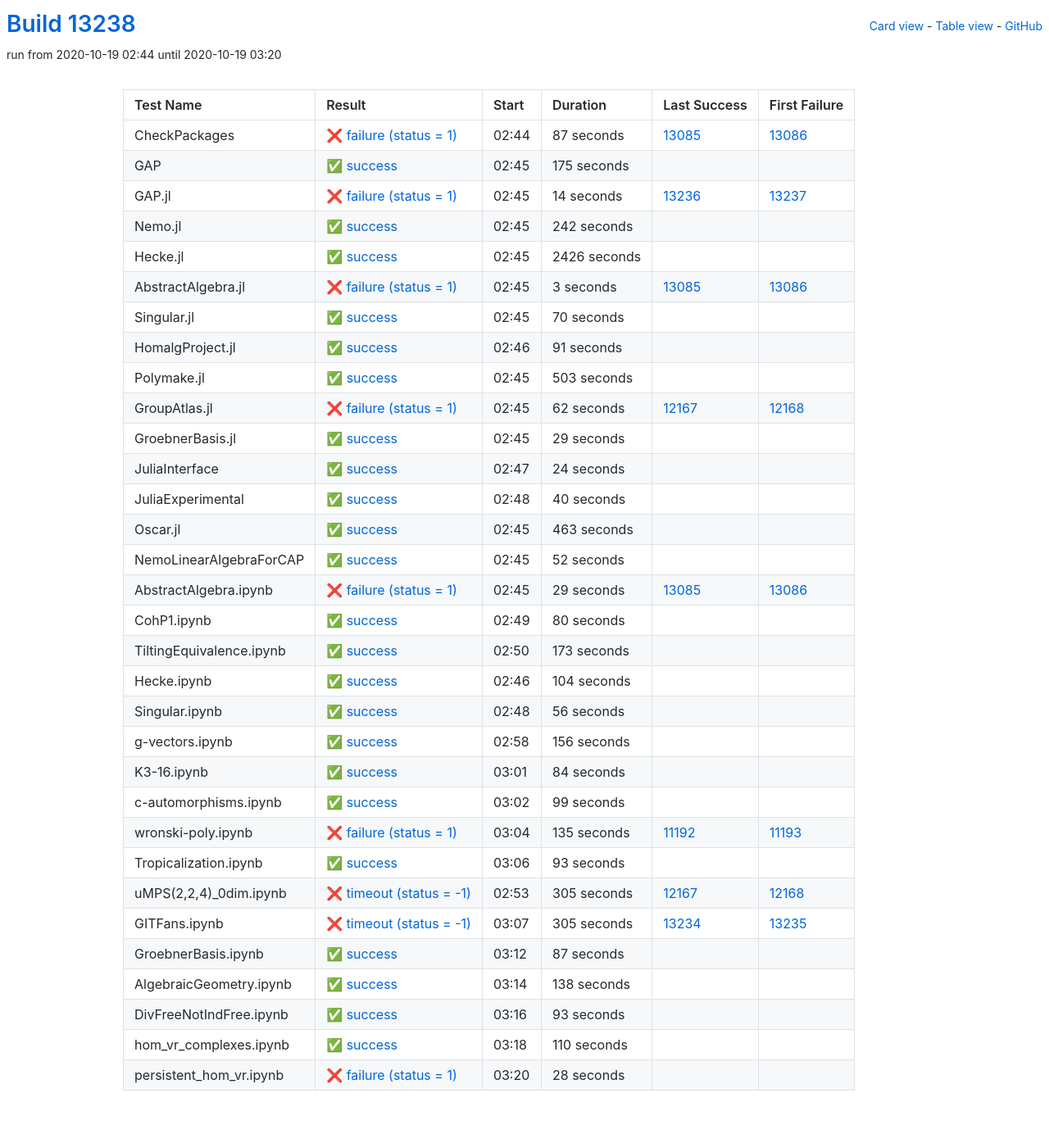
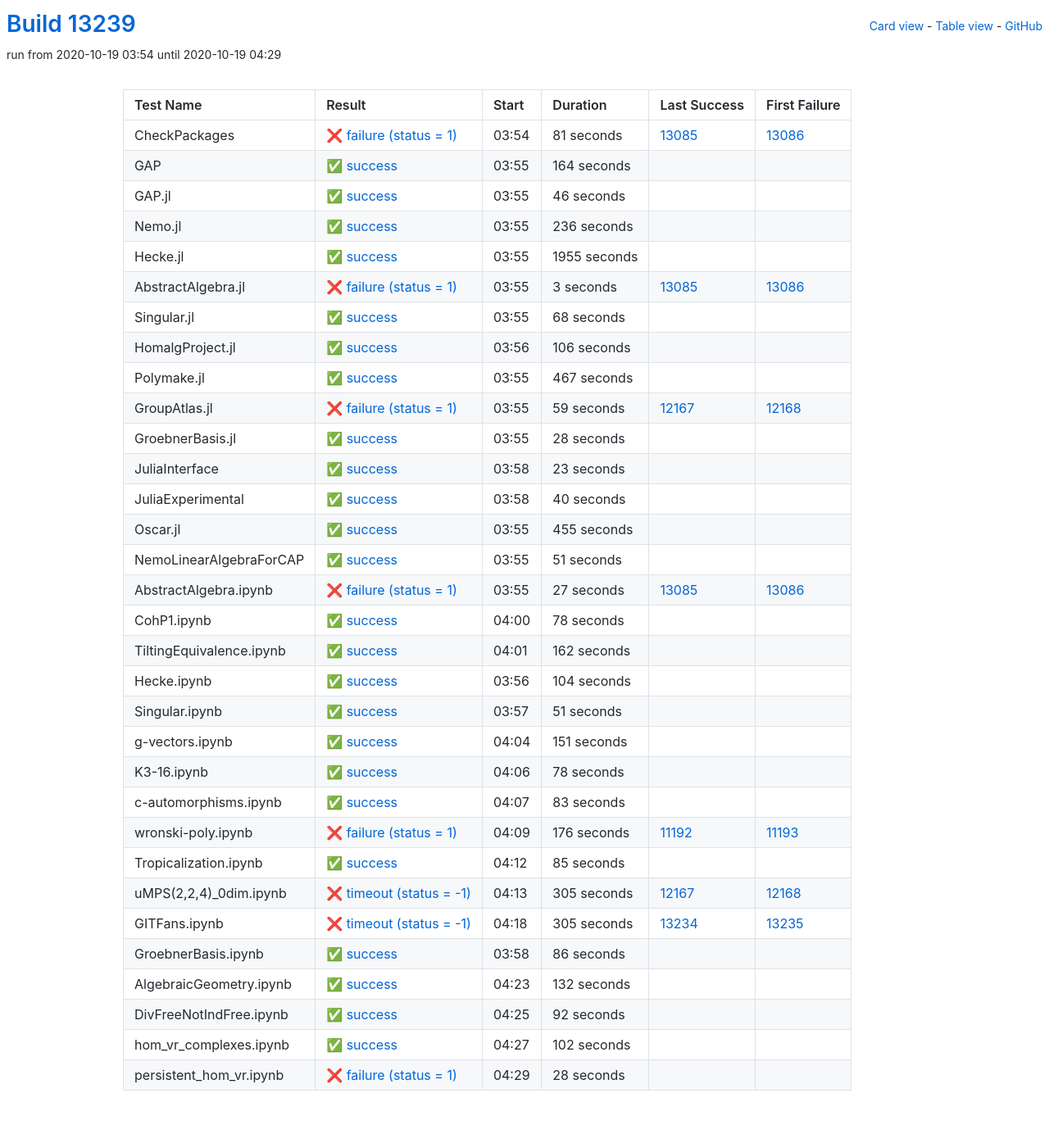
Before and after one commit to oscar-system/oscar-ci-status, a Jekyll site: the page built from table.html, in a window 1280 px wide. Shown: the whole page at 82% size. Built offline with Jekyll 4.4.1, drawn with Linux system fonts in a browser that asks for light colours.

Commit message:
Build #13239

```diff
--- a/_data/ci.yml
+++ b/_data/ci.yml
@@ -1,6 +1,6 @@
 ---
-build: 13238
-build_url: https://oscarci.mathematik.uni-kl.de/job/oscar/13238/
+build: 13239
+build_url: https://oscarci.mathematik.uni-kl.de/job/oscar/13239/
 job: oscar
 organization: oscar-system
 repo: oscar-ci-status
@@ -8,68 +8,68 @@
 tests:
 - name: CheckPackages
   id: checkpackages
-  log: https://oscarci.mathematik.uni-kl.de/job/oscar/13238/artifact/logs/build-13238/CheckPackages.log
-  start: 2020-10-19 02:44
+  log: https://oscarci.mathematik.uni-kl.de/job/oscar/13239/artifact/logs/build-13239/CheckPackages.log
+  start: 2020-10-19 03:54
   success: false
   exitcode: 1
   status: failure
-  duration: 87
+  duration: 81
   last_success: 13085
   last_success_url: https://oscarci.mathematik.uni-kl.de/job/oscar/13085/
   first_failure: 13086
   first_failure_url: https://oscarci.mathematik.uni-kl.de/job/oscar/13086/
 - name: GAP
   id: gap
-  log: https://oscarci.mathematik.uni-kl.de/job/oscar/13238/artifact/logs/build-13238/GAP.log
-  start: 2020-10-19 02:45
+  log: https://oscarci.mathematik.uni-kl.de/job/oscar/13239/artifact/logs/build-13239/GAP.log
+  start: 2020-10-19 03:55
   success: true
   exitcode: 0
   status: success
-  duration: 175
+  duration: 164
   last_success: false
   last_success_url:
   first_failure: false
   first_failure_url:
 - name: GAP.jl
   id: gap-jl
-  log: https://oscarci.mathematik.uni-kl.de/job/oscar/13238/artifact/logs/build-13238/GAP.jl.log
-  start: 2020-10-19 02:45
-  success: false
-  exitcode: 1
-  status: failure
-  duration: 14
-  last_success: 13236
-  last_success_url: https://oscarci.mathematik.uni-kl.de/job/oscar/13236/
-  first_failure: 13237
-  first_failure_url: https://oscarci.mathematik.uni-kl.de/job/oscar/13237/
-- name: Nemo.jl
-  id: nemo-jl
-  log: https://oscarci.mathematik.uni-kl.de/job/oscar/13238/artifact/logs/build-13238/Nemo.jl.log
-  start: 2020-10-19 02:45
+  log: https://oscarci.mathematik.uni-kl.de/job/oscar/13239/artifact/logs/build-13239/GAP.jl.log
+  start: 2020-10-19 03:55
   success: true
   exitcode: 0
   status: success
-  duration: 242
+  duration: 46
+  last_success: false
+  last_success_url:
+  first_failure: false
+  first_failure_url:
+- name: Nemo.jl
+  id: nemo-jl
+  log: https://oscarci.mathematik.uni-kl.de/job/oscar/13239/artifact/logs/build-13239/Nemo.jl.log
+  start: 2020-10-19 03:55
+  success: true
+  exitcode: 0
+  status: success
+  duration: 236
   last_success: false
   last_success_url:
   first_failure: false
   first_failure_url:
 - name: Hecke.jl
   id: hecke-jl
-  log: https://oscarci.mathematik.uni-kl.de/job/oscar/13238/artifact/logs/build-13238/Hecke.jl.log
-  start: 2020-10-19 02:45
+  log: https://oscarci.mathematik.uni-kl.de/job/oscar/13239/artifact/logs/build-13239/Hecke.jl.log
+  start: 2020-10-19 03:55
   success: true
   exitcode: 0
   status: success
-  duration: 2426
+  duration: 1955
   last_success: false
   last_success_url:
   first_failure: false
   first_failure_url:
 - name: AbstractAlgebra.jl
   id: abstractalgebra-jl
-  log: https://oscarci.mathematik.uni-kl.de/job/oscar/13238/artifact/logs/build-13238/AbstractAlgebra.jl.log
-  start: 2020-10-19 02:45
+  log: https://oscarci.mathematik.uni-kl.de/job/oscar/13239/artifact/logs/build-13239/AbstractAlgebra.jl.log
+  start: 2020-10-19 03:55
   success: false
   exitcode: 1
   status: failure
@@ -80,80 +80,80 @@
   first_failure_url: https://oscarci.mathematik.uni-kl.de/job/oscar/13086/
 - name: Singular.jl
   id: singular-jl
-  log: https://oscarci.mathematik.uni-kl.de/job/oscar/13238/artifact/logs/build-13238/Singular.jl.log
-  start: 2020-10-19 02:45
+  log: https://oscarci.mathematik.uni-kl.de/job/oscar/13239/artifact/logs/build-13239/Singular.jl.log
+  start: 2020-10-19 03:55
   success: true
   exitcode: 0
   status: success
-  duration: 70
+  duration: 68
   last_success: false
   last_success_url:
   first_failure: false
   first_failure_url:
 - name: HomalgProject.jl
   id: homalgproject-jl
-  log: https://oscarci.mathematik.uni-kl.de/job/oscar/13238/artifact/logs/build-13238/HomalgProject.jl.log
-  start: 2020-10-19 02:46
+  log: https://oscarci.mathematik.uni-kl.de/job/oscar/13239/artifact/logs/build-13239/HomalgProject.jl.log
+  start: 2020-10-19 03:56
   success: true
   exitcode: 0
   status: success
-  duration: 91
+  duration: 106
   last_success: false
   last_success_url:
   first_failure: false
   first_failure_url:
 - name: Polymake.jl
   id: polymake-jl
-  log: https://oscarci.mathematik.uni-kl.de/job/oscar/13238/artifact/logs/build-13238/Polymake.jl.log
-  start: 2020-10-19 02:45
+  log: https://oscarci.mathematik.uni-kl.de/job/oscar/13239/artifact/logs/build-13239/Polymake.jl.log
+  start: 2020-10-19 03:55
   success: true
   exitcode: 0
   status: success
-  duration: 503
+  duration: 467
   last_success: false
   last_success_url:
   first_failure: false
   first_failure_url:
 - name: GroupAtlas.jl
   id: groupatlas-jl
-  log: https://oscarci.mathematik.uni-kl.de/job/oscar/13238/artifact/logs/build-13238/GroupAtlas.jl.log
-  start: 2020-10-19 02:45
+  log: https://oscarci.mathematik.uni-kl.de/job/oscar/13239/artifact/logs/build-13239/GroupAtlas.jl.log
+  start: 2020-10-19 03:55
   success: false
   exitcode: 1
   status: failure
-  duration: 62
+  duration: 59
   last_success: 12167
   last_success_url: https://oscarci.mathematik.uni-kl.de/job/oscar/12167/
   first_failure: 12168
   first_failure_url: https://oscarci.mathematik.uni-kl.de/job/oscar/12168/
 - name: GroebnerBasis.jl
   id: groebnerbasis-jl
-  log: https://oscarci.mathematik.uni-kl.de/job/oscar/13238/artifact/logs/build-13238/GroebnerBasis.jl.log
-  start: 2020-10-19 02:45
+  log: https://oscarci.mathematik.uni-kl.de/job/oscar/13239/artifact/logs/build-13239/GroebnerBasis.jl.log
+  start: 2020-10-19 03:55
   success: true
   exitcode: 0
   status: success
-  duration: 29
+  duration: 28
   last_success: false
   last_success_url:
   first_failure: false
   first_failure_url:
 - name: JuliaInterface
   id: juliainterface
-  log: https://oscarci.mathematik.uni-kl.de/job/oscar/13238/artifact/logs/build-13238/JuliaInterface.log
-  start: 2020-10-19 02:47
+  log: https://oscarci.mathematik.uni-kl.de/job/oscar/13239/artifact/logs/build-13239/JuliaInterface.log
+  start: 2020-10-19 03:58
   success: true
   exitcode: 0
   status: success
-  duration: 24
+  duration: 23
   last_success: false
   last_success_url:
   first_failure: false
   first_failure_url:
 - name: JuliaExperimental
   id: juliaexperimental
-  log: https://oscarci.mathematik.uni-kl.de/job/oscar/13238/artifact/logs/build-13238/JuliaExperimental.log
-  start: 2020-10-19 02:48
+  log: https://oscarci.mathematik.uni-kl.de/job/oscar/13239/artifact/logs/build-13239/JuliaExperimental.log
+  start: 2020-10-19 03:58
   success: true
   exitcode: 0
   status: success
@@ -164,68 +164,68 @@
   first_failure_url:
 - name: Oscar.jl
   id: oscar-jl
-  log: https://oscarci.mathematik.uni-kl.de/job/oscar/13238/artifact/logs/build-13238/Oscar.jl.log
-  start: 2020-10-19 02:45
+  log: https://oscarci.mathematik.uni-kl.de/job/oscar/13239/artifact/logs/build-13239/Oscar.jl.log
+  start: 2020-10-19 03:55
   success: true
   exitcode: 0
   status: success
-  duration: 463
+  duration: 455
   last_success: false
   last_success_url:
   first_failure: false
   first_failure_url:
 - name: NemoLinearAlgebraForCAP
   id: nemolinearalgebraforcap
-  log: https://oscarci.mathematik.uni-kl.de/job/oscar/13238/artifact/logs/build-13238/NemoLinearAlgebraForCAP.log
-  start: 2020-10-19 02:45
+  log: https://oscarci.mathematik.uni-kl.de/job/oscar/13239/artifact/logs/build-13239/NemoLinearAlgebraForCAP.log
+  start: 2020-10-19 03:55
   success: true
   exitcode: 0
   status: success
-  duration: 52
+  duration: 51
   last_success: false
   last_success_url:
   first_failure: false
   first_failure_url:
 - name: AbstractAlgebra.ipynb
   id: abstractalgebra-ipynb
-  log: https://oscarci.mathematik.uni-kl.de/job/oscar/13238/artifact/logs/build-13238/AbstractAlgebra.ipynb.log
-  start: 2020-10-19 02:45
+  log: https://oscarci.mathematik.uni-kl.de/job/oscar/13239/artifact/logs/build-13239/AbstractAlgebra.ipynb.log
+  start: 2020-10-19 03:55
   success: false
   exitcode: 1
   status: failure
-  duration: 29
+  duration: 27
   last_success: 13085
   last_success_url: https://oscarci.mathematik.uni-kl.de/job/oscar/13085/
   first_failure: 13086
   first_failure_url: https://oscarci.mathematik.uni-kl.de/job/oscar/13086/
 - name: CohP1.ipynb
   id: cohp1-ipynb
-  log: https://oscarci.mathematik.uni-kl.de/job/oscar/13238/artifact/logs/build-13238/CohP1.ipynb.log
-  start: 2020-10-19 02:49
+  log: https://oscarci.mathematik.uni-kl.de/job/oscar/13239/artifact/logs/build-13239/CohP1.ipynb.log
+  start: 2020-10-19 04:00
   success: true
   exitcode: 0
   status: success
-  duration: 80
+  duration: 78
   last_success: false
   last_success_url:
   first_failure: false
   first_failure_url:
 - name: TiltingEquivalence.ipynb
   id: tiltingequivalence-ipynb
-  log: https://oscarci.mathematik.uni-kl.de/job/oscar/13238/artifact/logs/build-13238/TiltingEquivalence.ipynb.log
-  start: 2020-10-19 02:50
+  log: https://oscarci.mathematik.uni-kl.de/job/oscar/13239/artifact/logs/build-13239/TiltingEquivalence.ipynb.log
+  start: 2020-10-19 04:01
   success: true
   exitcode: 0
   status: success
-  duration: 173
+  duration: 162
   last_success: false
   last_success_url:
   first_failure: false
   first_failure_url:
 - name: Hecke.ipynb
   id: hecke-ipynb
-  log: https://oscarci.mathematik.uni-kl.de/job/oscar/13238/artifact/logs/build-13238/Hecke.ipynb.log
-  start: 2020-10-19 02:46
+  log: https://oscarci.mathematik.uni-kl.de/job/oscar/13239/artifact/logs/build-13239/Hecke.ipynb.log
+  start: 2020-10-19 03:56
   success: true
   exitcode: 0
   status: success
@@ -236,80 +236,80 @@
   first_failure_url:
 - name: Singular.ipynb
   id: singular-ipynb
-  log: https://oscarci.mathematik.uni-kl.de/job/oscar/13238/artifact/logs/build-13238/Singular.ipynb.log
-  start: 2020-10-19 02:48
+  log: https://oscarci.mathematik.uni-kl.de/job/oscar/13239/artifact/logs/build-13239/Singular.ipynb.log
+  start: 2020-10-19 03:57
   success: true
   exitcode: 0
   status: success
-  duration: 56
+  duration: 51
   last_success: false
   last_success_url:
   first_failure: false
   first_failure_url:
 - name: g-vectors.ipynb
   id: g-vectors-ipynb
-  log: https://oscarci.mathematik.uni-kl.de/job/oscar/13238/artifact/logs/build-13238/g-vectors.ipynb.log
-  start: 2020-10-19 02:58
+  log: https://oscarci.mathematik.uni-kl.de/job/oscar/13239/artifact/logs/build-13239/g-vectors.ipynb.log
+  start: 2020-10-19 04:04
   success: true
   exitcode: 0
   status: success
-  duration: 156
+  duration: 151
   last_success: false
   last_success_url:
   first_failure: false
   first_failure_url:
 - name: K3-16.ipynb
   id: k3-16-ipynb
-  log: https://oscarci.mathematik.uni-kl.de/job/oscar/13238/artifact/logs/build-13238/K3-16.ipynb.log
-  start: 2020-10-19 03:01
+  log: https://oscarci.mathematik.uni-kl.de/job/oscar/13239/artifact/logs/build-13239/K3-16.ipynb.log
+  start: 2020-10-19 04:06
   success: true
   exitcode: 0
   status: success
-  duration: 84
+  duration: 78
   last_success: false
   last_success_url:
   first_failure: false
   first_failure_url:
 - name: c-automorphisms.ipynb
   id: c-automorphisms-ipynb
-  log: https://oscarci.mathematik.uni-kl.de/job/oscar/13238/artifact/logs/build-13238/c-automorphisms.ipynb.log
-  start: 2020-10-19 03:02
+  log: https://oscarci.mathematik.uni-kl.de/job/oscar/13239/artifact/logs/build-13239/c-automorphisms.ipynb.log
+  start: 2020-10-19 04:07
   success: true
   exitcode: 0
   status: success
-  duration: 99
+  duration: 83
   last_success: false
   last_success_url:
   first_failure: false
   first_failure_url:
 - name: wronski-poly.ipynb
   id: wronski-poly-ipynb
-  log: https://oscarci.mathematik.uni-kl.de/job/oscar/13238/artifact/logs/build-13238/wronski-poly.ipynb.log
-  start: 2020-10-19 03:04
+  log: https://oscarci.mathematik.uni-kl.de/job/oscar/13239/artifact/logs/build-13239/wronski-poly.ipynb.log
+  start: 2020-10-19 04:09
   success: false
   exitcode: 1
   status: failure
-  duration: 135
+  duration: 176
   last_success: 11192
   last_success_url: https://oscarci.mathematik.uni-kl.de/job/oscar/11192/
   first_failure: 11193
   first_failure_url: https://oscarci.mathematik.uni-kl.de/job/oscar/11193/
 - name: Tropicalization.ipynb
   id: tropicalization-ipynb
-  log: https://oscarci.mathematik.uni-kl.de/job/oscar/13238/artifact/logs/build-13238/Tropicalization.ipynb.log
-  start: 2020-10-19 03:06
+  log: https://oscarci.mathematik.uni-kl.de/job/oscar/13239/artifact/logs/build-13239/Tropicalization.ipynb.log
+  start: 2020-10-19 04:12
   success: true
   exitcode: 0
   status: success
-  duration: 93
+  duration: 85
   last_success: false
   last_success_url:
   first_failure: false
   first_failure_url:
 - name: uMPS(2,2,4)_0dim.ipynb
   id: umps-2-2-4-0dim-ipynb
-  log: https://oscarci.mathematik.uni-kl.de/job/oscar/13238/artifact/logs/build-13238/uMPS-2-2-4-_0dim.ipynb.log
-  start: 2020-10-19 02:53
+  log: https://oscarci.mathematik.uni-kl.de/job/oscar/13239/artifact/logs/build-13239/uMPS-2-2-4-_0dim.ipynb.log
+  start: 2020-10-19 04:13
   success: false
   exitcode: -1
   status: timeout
@@ -320,8 +320,8 @@
   first_failure_url: https://oscarci.mathematik.uni-kl.de/job/oscar/12168/
 - name: GITFans.ipynb
   id: gitfans-ipynb
-  log: https://oscarci.mathematik.uni-kl.de/job/oscar/13238/artifact/logs/build-13238/GITFans.ipynb.log
-  start: 2020-10-19 03:07
+  log: https://oscarci.mathematik.uni-kl.de/job/oscar/13239/artifact/logs/build-13239/GITFans.ipynb.log
+  start: 2020-10-19 04:18
   success: false
   exitcode: -1
   status: timeout
@@ -332,56 +332,56 @@
   first_failure_url: https://oscarci.mathematik.uni-kl.de/job/oscar/13235/
 - name: GroebnerBasis.ipynb
   id: groebnerbasis-ipynb
-  log: https://oscarci.mathematik.uni-kl.de/job/oscar/13238/artifact/logs/build-13238/GroebnerBasis.ipynb.log
-  start: 2020-10-19 03:12
+  log: https://oscarci.mathematik.uni-kl.de/job/oscar/13239/artifact/logs/build-13239/GroebnerBasis.ipynb.log
+  start: 2020-10-19 03:58
   success: true
   exitcode: 0
   status: success
-  duration: 87
+  duration: 86
   last_success: false
   last_success_url:
   first_failure: false
   first_failure_url:
 - name: AlgebraicGeometry.ipynb
   id: algebraicgeometry-ipynb
-  log: https://oscarci.mathematik.uni-kl.de/job/oscar/13238/artifact/logs/build-13238/AlgebraicGeometry.ipynb.log
-  start: 2020-10-19 03:14
+  log: https://oscarci.mathematik.uni-kl.de/job/oscar/13239/artifact/logs/build-13239/AlgebraicGeometry.ipynb.log
+  start: 2020-10-19 04:23
   success: true
   exitcode: 0
   status: success
-  duration: 138
+  duration: 132
   last_success: false
   last_success_url:
   first_failure: false
   first_failure_url:
 - name: DivFreeNotIndFree.ipynb
   id: divfreenotindfree-ipynb
-  log: https://oscarci.mathematik.uni-kl.de/job/oscar/13238/artifact/logs/build-13238/DivFreeNotIndFree.ipynb.log
-  start: 2020-10-19 03:16
+  log: https://oscarci.mathematik.uni-kl.de/job/oscar/13239/artifact/logs/build-13239/DivFreeNotIndFree.ipynb.log
+  start: 2020-10-19 04:25
   success: true
   exitcode: 0
   status: success
-  duration: 93
+  duration: 92
   last_success: false
   last_success_url:
   first_failure: false
   first_failure_url:
 - name: hom_vr_complexes.ipynb
   id: hom-vr-complexes-ipynb
-  log: https://oscarci.mathematik.uni-kl.de/job/oscar/13238/artifact/logs/build-13238/hom_vr_complexes.ipynb.log
-  start: 2020-10-19 03:18
+  log: https://oscarci.mathematik.uni-kl.de/job/oscar/13239/artifact/logs/build-13239/hom_vr_complexes.ipynb.log
+  start: 2020-10-19 04:27
   success: true
   exitcode: 0
   status: success
-  duration: 110
+  duration: 102
   last_success: false
   last_success_url:
   first_failure: false
   first_failure_url:
 - name: persistent_hom_vr.ipynb
   id: persistent-hom-vr-ipynb
-  log: https://oscarci.mathematik.uni-kl.de/job/oscar/13238/artifact/logs/build-13238/persistent_hom_vr.ipynb.log
-  start: 2020-10-19 03:20
+  log: https://oscarci.mathematik.uni-kl.de/job/oscar/13239/artifact/logs/build-13239/persistent_hom_vr.ipynb.log
+  start: 2020-10-19 04:29
   success: false
   exitcode: 1
   status: failure
```
Also changed, not shown: README.md.
